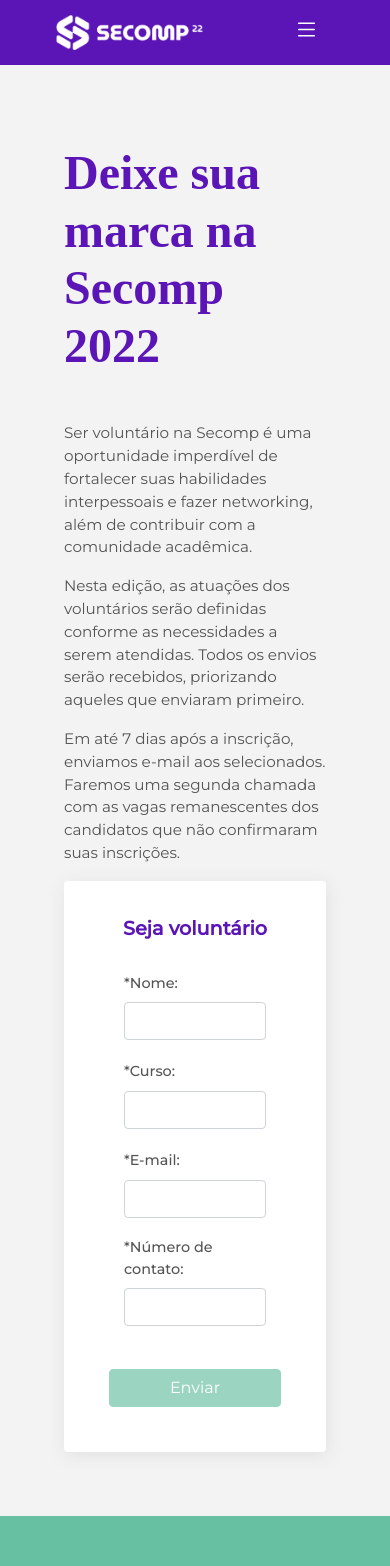
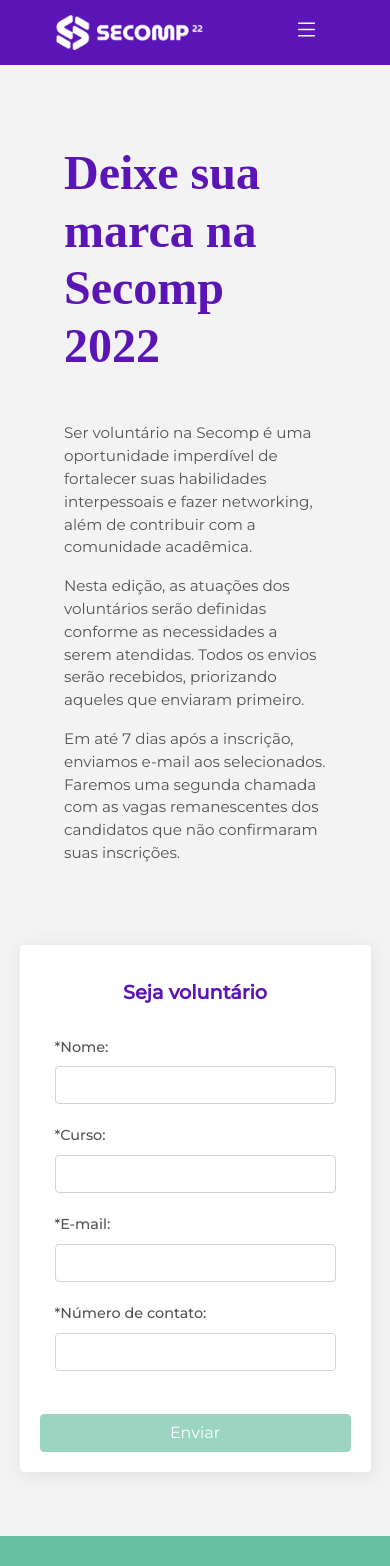
Before and after one commit to GiulianaCDA/Secomp, an Angular app in the folder secomp2022/: page /sejavoluntario in a window 390 px wide. Shown: the top 1566 px of the page. Built offline with nearby package versions, Linux system fonts and the light colour scheme; no server answers; a web font is replaced by a local one.

Commit message:
Adiciona formulário de voluntário - mobile

```diff
--- a/secomp2022/src/app/pages/voluntarios/voluntarios.component.html
+++ b/secomp2022/src/app/pages/voluntarios/voluntarios.component.html
@@ -108,4 +108,91 @@
       </div>
   </div>
 </div>
+<div class="mobile-form">
+  <div class="card form-voluntarios-mobile">
+    <div class="card-header text-center p-2">
+      Seja voluntário
+    </div>
+    <div class="card-body">
+      <form class="form-horizontal" [formGroup]="formGroup">
+        <div class="col-md-12 mb-2">
+          <secomp-input
+            [formGroup]="formGroup"
+            [label]="'*Nome: '"
+            controlName="nome"
+            required
+          >
+          </secomp-input>
+          <div
+          *ngIf="formGroup.controls['nome'].invalid && (formGroup.controls['nome'].dirty ||
+           formGroup.controls['nome'].touched)"
+          class="invalid-feedback d-block"
+          >
+          Campo obrigatório
+          </div>
+        </div>
+
+        <div class="col-md-12 mb-2">
+          <secomp-input
+            [formGroup]="formGroup"
+            [label]="'*Curso: '"
+            controlName="curso"
+            required
+          >
+          </secomp-input>
+          <div
+          *ngIf="formGroup.controls['curso'].invalid && (formGroup.controls['curso'].dirty ||
+          formGroup.controls['curso'].touched)"
+          class="invalid-feedback d-block"
+          >
+          Campo obrigatório
+          </div>
+        </div>
+
+        <div class="col-md-12 mb-2">
+          <secomp-input
+            [formGroup]="formGroup"
+            [label]="'*E-mail: '"
+            controlName="email"
+            required
+          >
+          </secomp-input>
+          <div
+          *ngIf="formGroup.controls['email'].invalid && (formGroup.controls['email'].dirty ||
+          formGroup.controls['email'].touched)"
+          class="invalid-feedback d-block"
+          >
+          Campo obrigatório
+          </div>
+        </div>
+
+        <div class="col-md-6 mb-2">
+          <secomp-input
+            [formGroup]="formGroup"
+            [label]="'*Número de contato: '"
+            controlName="numero"
+            required
+
+          >
+          </secomp-input>
+          <div
+          *ngIf="formGroup.controls['numero'].invalid && (formGroup.controls['numero'].dirty ||
+          formGroup.controls['numero'].touched)"
+          class="invalid-feedback d-block"
+          >
+          Campo obrigatório
+          </div>
+        </div>
+
+        <button
+          type="submit"
+          class="btn btn-green w-100 text-white mt-4 material-button"
+          (click)="submit(formGroup.value)"
+          [disabled]="!formGroup.valid"
+        >Enviar
+        </button>
+      </form>
+    </div>
+</div>
+</div>
 <app-footer></app-footer>
--- a/secomp2022/src/app/pages/voluntarios/voluntarios.component.scss
+++ b/secomp2022/src/app/pages/voluntarios/voluntarios.component.scss
@@ -6,6 +6,10 @@
 
 .spacing{
     margin-top: 5rem;
+}
+
+.mobile-form {
+    display: none;
 }
 
 .form-voluntarios{
@@ -24,3 +28,26 @@
 .texto-voluntarios{
     font-size: .95em;
 }
+
+@media (max-width: 768px)
+{
+    .form-voluntarios {
+        display: none;
+    }
+
+    .form-voluntarios-mobile {
+        padding-top: 25px;
+        box-shadow: 0.1em 0.2em 1em #d7d7d79e;
+        width: 90%;
+        margin-left: 5%;
+        margin-bottom: 4em;
+    }
+
+    .mobile-form {
+        display: block;
+    }
+
+    .spacing {
+        padding: 4em;
+    }
+}
```
